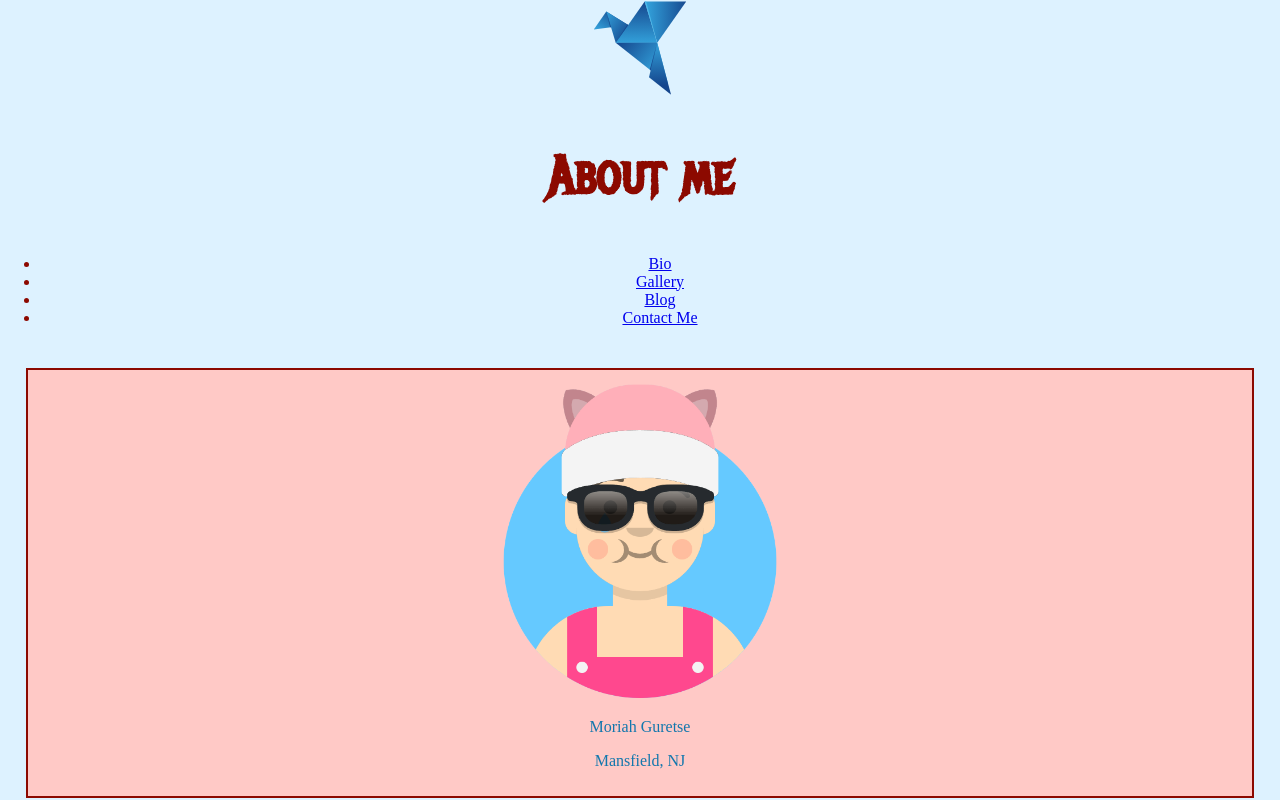
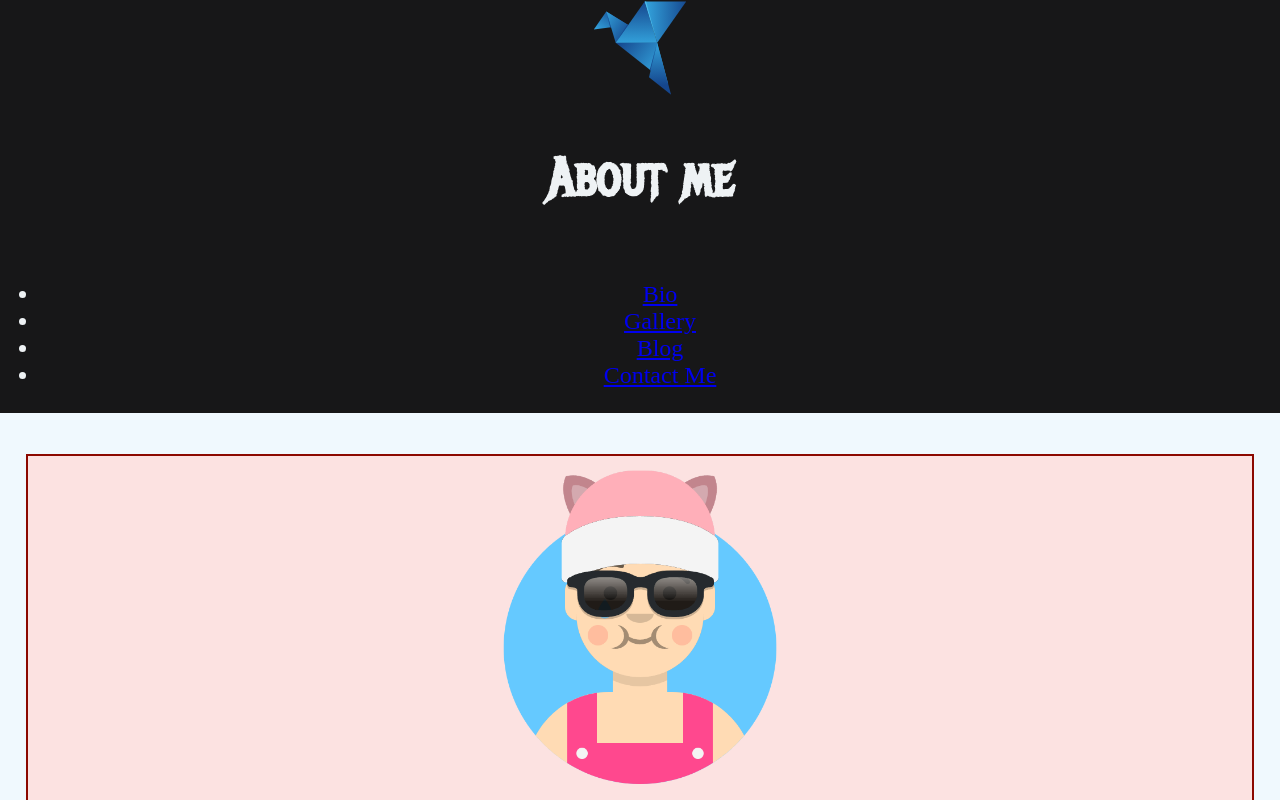
Before and after one commit to RVCC-IDMX/about-me-MoriahG, a plain HTML site: page index.html in a window 1280 px wide. Shown: the top 800 px of the page. Drawn offline with Linux system fonts and the light colour scheme; a web font is replaced by a local one.

Commit message:
Add Navbar Styles

```diff
--- a/css/nav.css
+++ b/css/nav.css
@@ -23,7 +23,14 @@ main {
 
 /* navbar */
 
-
+.navbar {
+    background-color: rgb(23, 23, 24);
+    color: #eef2f4;
+    display:flex;
+    flex-direction:column;
+    font-size: 1.5rem;
+    margin-bottom: 1rem;
+}
 
 /* logo */
 
--- a/css/style.css
+++ b/css/style.css
@@ -1,6 +1,6 @@
 body {
     font-family:"Antic Slab";
-    background-color: #ddf2ff;
+    background-color: #f0f9fe;
     color: #8C0900;
 }
 
@@ -20,7 +20,7 @@ header {
 #hero, footer{
     color: #1277ad;
     border: 2px solid #8C0900;
-    background-color: #FFC9C6;
+    background-color: #fce2e1;
     text-align:center;
     padding:10px;
 }
@@ -91,7 +91,7 @@ section#hobbies {
     margin-right:.5ex;
     line-height: .65;
     font-family:"Metal Mania";
-    background-color:#FFC9C6;
+    background-color:#fce2e1;
     box-shadow: 5px 5px 5px rgba(0, 0, 0, 0.427);
 
 }
```
